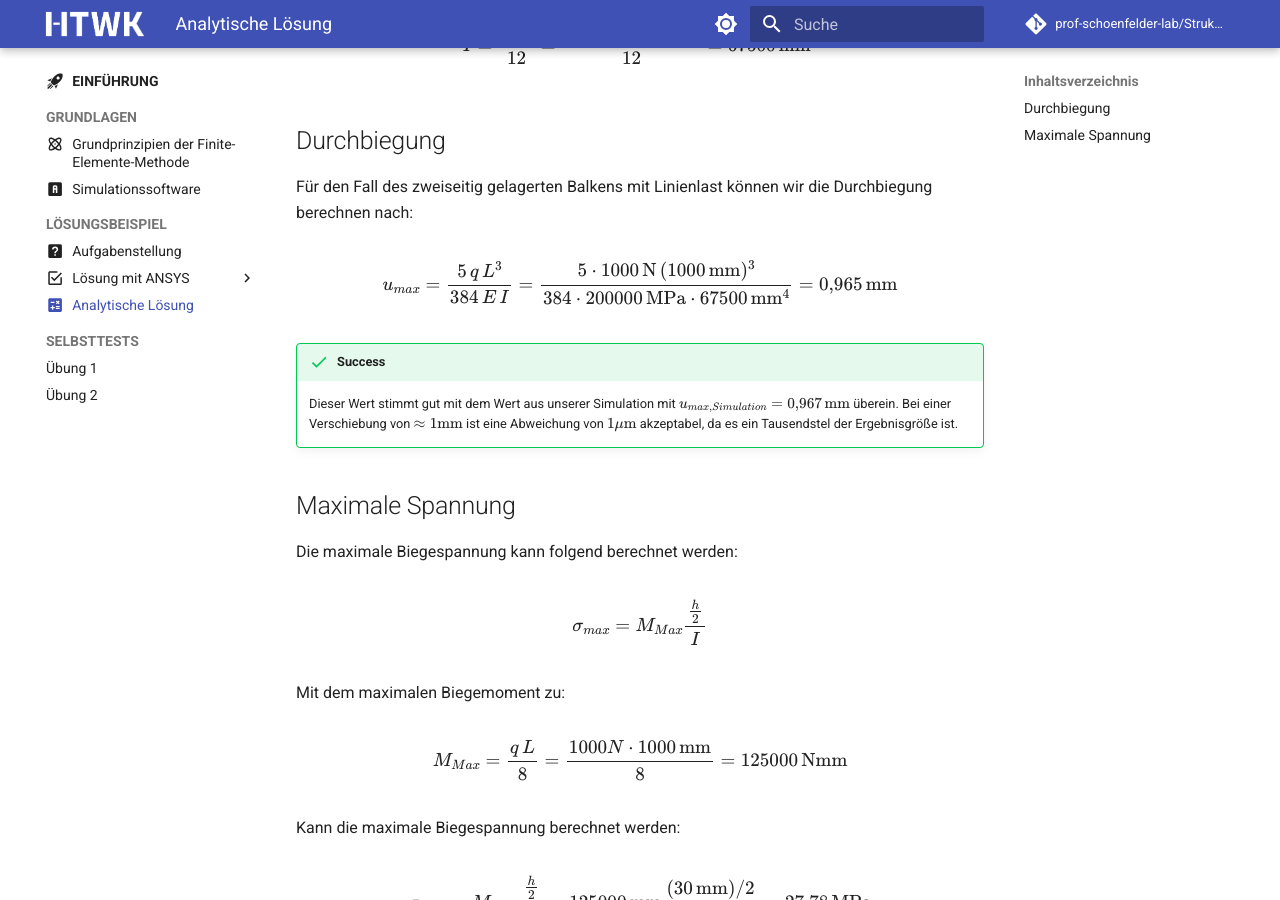
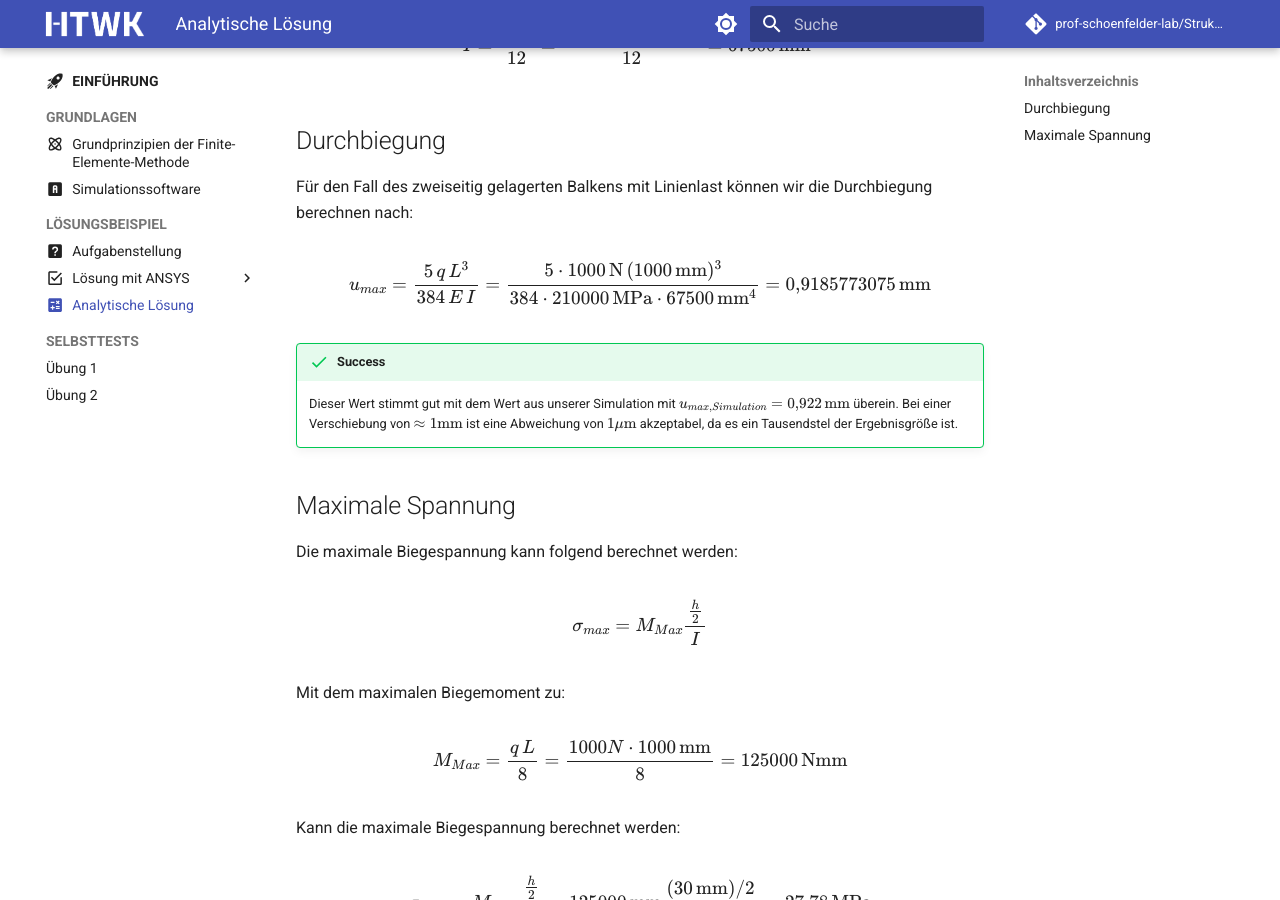
Before and after one commit to prof-schoenfelder-lab/Strukturmechanik, an MkDocs documentation site: the page built from docs/P1_Einfuehrung/02_Loesungsbeispiele/zweiseitig-gelagerter-balken/analytische-loesung.md, in a window 1280 px wide and 900 px high, scrolled down 374 px. Built offline with MkDocs 1.6.1 and Material for MkDocs 9.7.7, drawn with Linux system fonts in a browser that asks for light colours; comment, search, counter and statistics services are not loaded; part of the change alters nothing that is shown.

```diff
--- a/docs/P1_Einfuehrung/02_Loesungsbeispiele/zweiseitig-gelagerter-balken/analytische-loesung.md
+++ b/docs/P1_Einfuehrung/02_Loesungsbeispiele/zweiseitig-gelagerter-balken/analytische-loesung.md
@@ -17,12 +17,11 @@ $$
 Für den Fall des zweiseitig gelagerten Balkens mit Linienlast können wir die Durchbiegung berechnen nach:
 
 $$
-u_{max}=\frac{5\,q\,L^3}{384\,E\,I}=\frac{5\cdot1000\,\mathrm{N}\,(1000\,\mathrm{mm})^3}{384\cdot200000\,\mathrm{MPa}\cdot67500\,\mathrm{mm}^4}=0{,}965\,\mathrm{mm}
+u_{max}=\frac{5\,q\,L^3}{384\,E\,I}=\frac{5\cdot1000\,\mathrm{N}\,(1000\,\mathrm{mm})^3}{384\cdot210000\,\mathrm{MPa}\cdot67500\,\mathrm{mm}^4}=0{,}9185773075\,\mathrm{mm}
 $$
-
 !!! success
 
-    Dieser Wert stimmt gut mit dem Wert aus unserer Simulation mit $u_{max,Simulation}=0{,}967\,\mathrm{mm}$ überein. Bei einer Verschiebung von $\approx 1 \mathrm{mm}$ ist eine Abweichung von $1 \mathrm{\mu m}$ akzeptabel, da es ein Tausendstel der Ergebnisgröße ist.
+    Dieser Wert stimmt gut mit dem Wert aus unserer Simulation mit $u_{max,Simulation}=0{,}922\,\mathrm{mm}$ überein. Bei einer Verschiebung von $\approx 1 \mathrm{mm}$ ist eine Abweichung von $1 \mathrm{\mu m}$ akzeptabel, da es ein Tausendstel der Ergebnisgröße ist.
 
 ## Maximale Spannung
 
--- a/docs/assets/js/answer-checker.js
+++ b/docs/assets/js/answer-checker.js
@@ -102,8 +102,13 @@
   }
 
   // ensure styles for level-up notification/animation exist
+<<<<<<< HEAD
   function ensureLevelUpStyles() {
     try {
+=======
+  function ensureLevelUpStyles(){
+    try{
+>>>>>>> adafc6e (feat: Update level-up animation styles and integrate canvas-confetti for enhanced visual effects)
       var css = '\n' +
         '.ac-level-overlay{position:fixed;left:0;top:0;width:100%;height:100%;pointer-events:none;z-index:9999;overflow:hidden}\n' +
         '.ac-piece{position:absolute;left:50%;top:40%;transform:translate(-50%,-50%);pointer-events:none;will-change:transform,opacity}\n' +
@@ -123,8 +128,13 @@
         '.ac-toast .desc{font-size:0.95rem;opacity:0.95}\n';
       var sid = 'answer-checker-level-styles';
       var existing = document.getElementById(sid);
+<<<<<<< HEAD
       if (existing) {
         try { existing.textContent = css; } catch (e) { /* ignore */ }
+=======
+      if (existing){
+        try{ existing.textContent = css; }catch(e){ /* ignore */ }
+>>>>>>> adafc6e (feat: Update level-up animation styles and integrate canvas-confetti for enhanced visual effects)
       } else {
         var s = document.createElement('style'); s.id = sid; s.appendChild(document.createTextNode(css)); document.head.appendChild(s);
       }
@@ -134,6 +144,7 @@
   }
 
   // show a small firework-like particle burst and a toast notification for level up
+<<<<<<< HEAD
   var LEVEL_NAMES = [
     'FEM-Frischling',
     'Netz-Neuling',
@@ -144,6 +155,41 @@
     'FEM-Fuchs',
     'Kurs-Kapitän'
   ];
+=======
+  function showLevelUp(level){
+    try{
+      ensureLevelUpStyles();
+      // try to use canvas-confetti for a nicer burst; load it dynamically if missing
+      var colors = ['#ff4d6d','#ffd14d','#6ef27a','#4fd3ff','#c77bff','#ffb86b'];
+      function loadConfetti(cb){
+        if (window.confetti) return cb();
+        try{
+          var s = document.createElement('script');
+          s.src = 'https://cdn.jsdelivr.net/npm/canvas-confetti@1.5.1/dist/confetti.browser.min.js';
+          s.async = true;
+          s.onload = function(){ setTimeout(cb, 10); };
+          s.onerror = function(){ cb(); };
+          document.head.appendChild(s);
+        }catch(e){ cb(); }
+      }
+      loadConfetti(function(){
+        try{
+          if (window.confetti && typeof window.confetti === 'function'){
+            // create an instance that auto-resizes
+            var conf = window.confetti;
+            // do two bursts for a fuller look
+            try {
+              conf({ particleCount: 40, spread: 60, startVelocity: 40, ticks: 500, origin: { x: 0.5, y: 0.45 }, colors: colors });
+              setTimeout(function(){ try{ conf({ particleCount: 80, spread: 140, startVelocity: 30, ticks: 600, origin: { x: 0.5, y: 0.6 }, colors: colors }); }catch(e){} }, 140);
+            } catch(e){ /* fallback single call */
+              try{ conf({ particleCount: 100, spread: 100, origin: { y: 0.5 }, colors: colors }); }catch(e){}
+            }
+          } else {
+            // library not available: no-op (toast still shows)
+          }
+        }catch(e){}
+      });
+>>>>>>> adafc6e (feat: Update level-up animation styles and integrate canvas-confetti for enhanced visual effects)
 
   function getLevelName(level) {
     try { var idx = (parseInt(level, 10) || 1) - 1; if (idx < 0) idx = 0; if (idx >= LEVEL_NAMES.length) idx = LEVEL_NAMES.length - 1; return LEVEL_NAMES[idx]; } catch (e) { return ''; }
@@ -853,9 +899,15 @@
     try { updatePlayerBadge(); checkPageCompletion(); } catch (e) { }
 
     // create reset UI for authors/local testing if allowed
+<<<<<<< HEAD
     try { createPerPageResetIfAllowed(); } catch (e) { }
     try { ensureNavObserver(); } catch (e) { }
     try { ensureLevelUpStyles(); } catch (e) { }
+=======
+    try{ createPerPageResetIfAllowed(); }catch(e){}
+    try{ ensureNavObserver(); }catch(e){}
+  try{ ensureLevelUpStyles(); }catch(e){}
+>>>>>>> adafc6e (feat: Update level-up animation styles and integrate canvas-confetti for enhanced visual effects)
 
     // Global reset removed to prevent easy deletion of local results by students
 
@@ -865,6 +917,7 @@
   // local debug tools removed
 
   // expose a tiny test helper so authors can trigger the level-up animation from the console
+<<<<<<< HEAD
   try {
     if (typeof window !== 'undefined') {
       window.__ac_test_levelup = function (level, stars) { try { showLevelUp(level || getPlayerLevel() || 1, typeof stars === 'number' ? stars : undefined); } catch (e) { console.warn('Level-up helper failed', e); } };
@@ -878,5 +931,12 @@
       };
     }
   } catch (e) { }
+=======
+  try{
+    if (typeof window !== 'undefined'){
+      window.__ac_test_levelup = function(level){ try{ showLevelUp(level || getPlayerLevel() || 1); }catch(e){ console.warn('Level-up helper failed', e); } };
+    }
+  }catch(e){}
+>>>>>>> adafc6e (feat: Update level-up animation styles and integrate canvas-confetti for enhanced visual effects)
 
 })();
```
Also changed, not shown: 1 other file.
